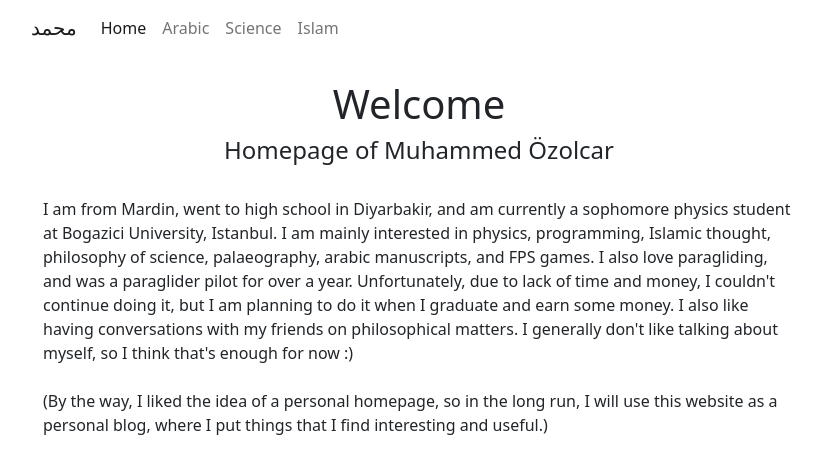
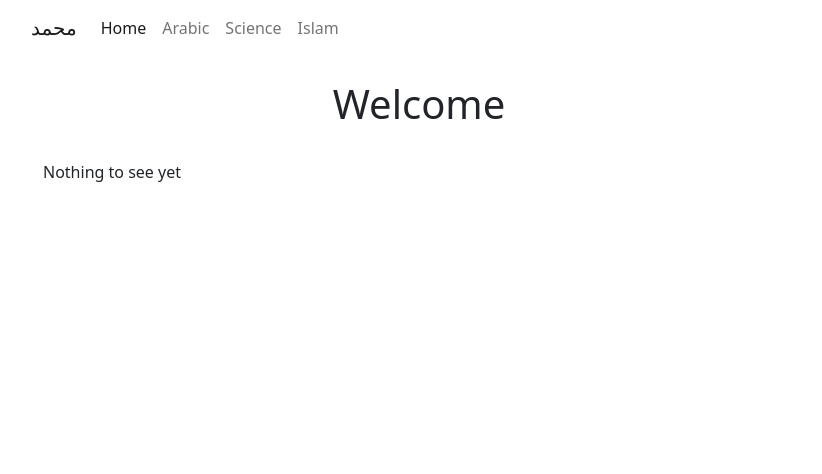
Before and after one commit to muhittinus/homepage, a plain HTML site: page homepage/index.html in a window 1280 px wide. Shown: the whole page, without its empty margins (221-1043 px from the left). Drawn offline with nearby package versions, Linux system fonts and the light colour scheme.

Commit message:
index.html

```diff
--- a/homepage/index.html
+++ b/homepage/index.html
@@ -55,26 +55,11 @@
     </nav>
     <div class="container-fluid mx-auto p-4 fw-light fs-6">
       <h1 class="--bs-body-color-rgb">Welcome</h1>
-      <h4>Homepage of Muhammed Özolcar</h4>
       <br>
       <div>
-        I am from Mardin, went to high school in Diyarbakir, and am currently a
-        sophomore physics student at Bogazici University, Istanbul. I am mainly
-        interested in physics, programming, Islamic thought, philosophy of
-        science, palaeography, arabic manuscripts, and FPS games. I also love
-        paragliding, and was a paraglider pilot for over a year. Unfortunately,
-        due to lack of time and money, I couldn't continue doing it, but I am
-        planning to do it when I graduate and earn some money. I also like
-        having conversations with my friends on philosophical matters. I
-        generally don't like talking about myself, so I think that's enough for
-        now :)
+        Nothing to see yet
       </div>
       <br>
-      <div>
-        (By the way, I liked the idea of a personal homepage, so in the long
-        run, I will use this website as a personal blog, where I put things that
-        I find interesting and useful.)
-      </div>
     </div>
   </body>
 </html>
```
